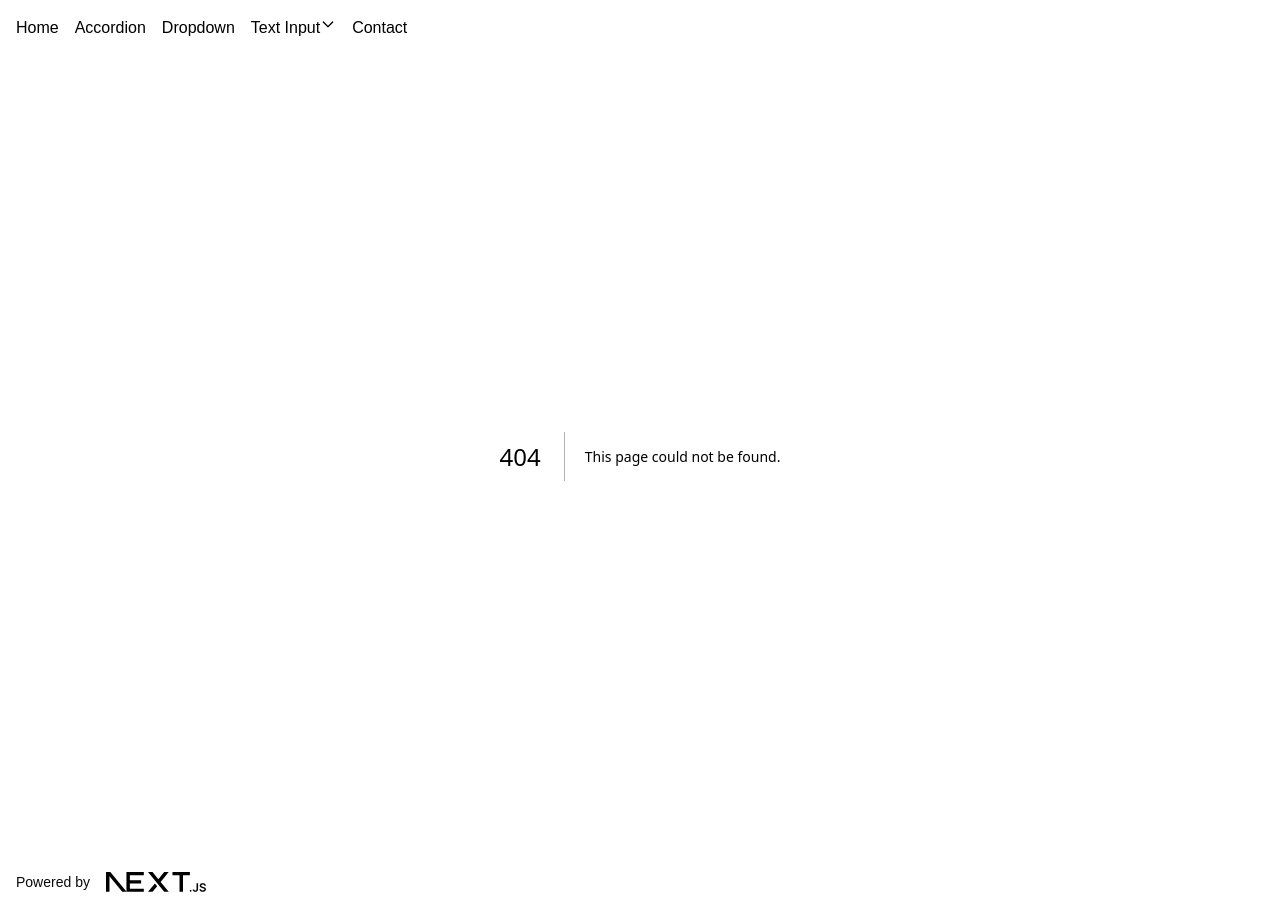
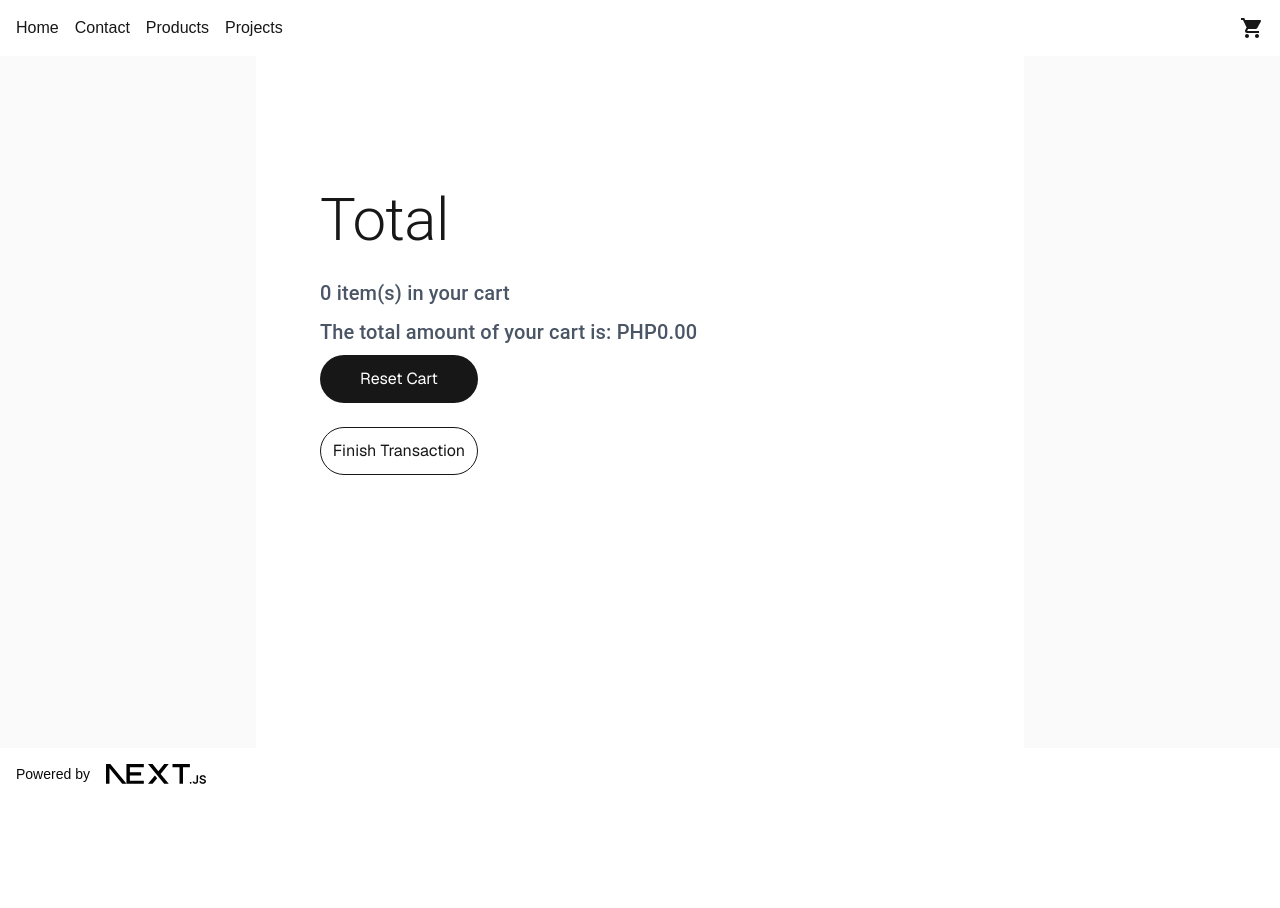
Before and after one commit to grpeteros/grpeteros-portfolio, a Next.js app: page /cart in a window 1280 px wide. Before the commit this address had no page. After the commit the page ends 800 px from the top, so only its background shows below. Built offline with nearby package versions, Linux system fonts and the light colour scheme.

Commit message:
Fixed products

```diff
--- /dev/null
+++ b/app/cart/page.tsx
@@ -0,0 +1,106 @@
+'use client';
+import { Typography } from '@mui/material';
+import Link from 'next/link';
+import { useEffect, useState } from 'react';
+
+import { useRouter } from 'next/navigation';
+import { showToast } from 'nextjs-toast-notify';
+
+export default function CartPage() {
+  const [cart, setCart] = useState<any>(null)
+  const router = useRouter()
+  useEffect(() => {
+    const cart = window.localStorage.getItem('cart');
+    setCart(cart);
+  }, []);
+  const getCart = () => {
+    let total = 0;
+    const cartData = JSON.parse(cart || '[]');
+    for (let i = 0; i < cartData.length; i++) {
+      const product = cartData[i];
+      console.log(product?.product_price);
+      total += Number(product?.product_price) * Number(product?.product_quantity);
+    }
+
+    return total.toFixed(2);
+  }
+
+  const resetCart = () => {
+    window.localStorage.setItem('cart', JSON.stringify([]));
+    location.reload();
+    showToast.info('Cart reset', {
+      duration: 4000,
+      position: "top-right",
+      transition: "bounceIn",
+      icon: '<svg xmlns="http://www.w3.org/2000/svg" width="20" height="20" viewBox="0 0 24 24" fill="none" stroke="currentColor" stroke-width="1.75" stroke-linecap="round" stroke-linejoin="round"><path d="M20 6 9 17l-5-5"/></svg>',
+      progress: true
+    });
+
+  }
+  const finishTransaction = async () => {
+    const response = await fetch(`${process.env.NEXT_PUBLIC_LOCAL_URL}:${process.env.NEXT_PUBLIC_LOCAL_PORT}/cart/finish`, {
+      method: 'POST',
+      headers: {
+        'Content-Type': 'application/json',
+      },
+      body: JSON.stringify({ cart: JSON.parse(cart || '[]') }),
+    })
+
+    if (response.ok) {
+      showToast.success(`Transaction completed successfully!`, {
+        duration: 4000, // 4 seconds
+        position: "top-right",
+        transition: "bounceIn",
+        icon: '<svg xmlns="http://www.w3.org/2000/svg" width="20" height="20" viewBox="0 0 24 24" fill="none" stroke="currentColor" stroke-width="1.75" stroke-linecap="round" stroke-linejoin="round"><path d="M20 6 9 17l-5-5"/></svg>',
+        progress: true,
+      });
+      setTimeout(() => {
+        window.localStorage.setItem('cart', JSON.stringify([]));
+        location.reload();
+      }, 4000);
+
+    }
+  }
+
+
+  return (
+    <div
+      className="flex flex-col flex-1 items-center justify-center bg-zinc-50 font-sans dark:bg-black"
+    >
+      <main className="flex flex-1 w-full max-w-3xl flex-col items-center justify-between py-32 px-16 bg-white dark:bg-black sm:items-start">
+        <div>
+
+          <Typography variant="h2" component="h1" gutterBottom>
+            Total
+          </Typography>
+
+          <Typography variant="h6" component="h2" gutterBottom className="text-gray-600 dark:text-gray-400 justify-center">
+            {JSON.parse(cart || '[]').length} item(s) in your cart
+
+          </Typography>
+          <Typography variant="h6" component="h3" gutterBottom className="text-gray-600 dark:text-gray-400 justify-center">
+            {JSON.parse(cart || '[]').map((item: any, index: number) => (
+              <div key={index}>
+                <Typography variant="h6" component="h3" gutterBottom className="text-gray-600 dark:text-gray-400 justify-center">
+                  {`${item.product_name} - PHP${item.product_price} x ${item.product_quantity} = PHP${(Number(item.product_price) * Number(item.product_quantity)).toFixed(2)}` }
+                </Typography>
+              </div>
+            ))}
+          </Typography>
+          <Typography variant="h6" component="h2" gutterBottom className="text-gray-600 dark:text-gray-400 justify-center">
+            The total amount of your cart is: PHP{getCart()}
+          </Typography>
+
+
+          <Link href='' onClick={() => { resetCart() }} className="hover:underline flex h-12 w-full items-center justify-center gap-2 rounded-full bg-foreground px-5 text-background transition-colors hover:bg-[#383838] dark:hover:bg-[#ccc] md:w-[158px]">
+            Reset Cart
+          </Link>
+
+          <Link href='' onClick={() => { finishTransaction() }} className="hover:underline flex h-12 w-full items-center justify-center gap-2 rounded-full px-2 border border-foreground my-6 transition-colors hover:bg-[#383838] dark:hover:bg-[#ccc] md:w-[158px]">
+            Finish Transaction
+          </Link>
+        </div>
+      </main>
+    </div>
+  );
+}
--- a/app/layout.tsx
+++ b/app/layout.tsx
@@ -6,6 +6,7 @@ import Image from "next/image";
 import { Geist, Geist_Mono } from "next/font/google";
 import "./globals.css";
 import Link from 'next/link'
+import ShoppingCartIcon from '@mui/icons-material/ShoppingCart';
 
 const geistSans = Geist({
   variable: "--font-geist-sans",
@@ -33,7 +34,7 @@ export default function RootLayout({
         {/* Prefetched when the link is hovered or enters the viewport */}
         <nav className="flex gap-4 p-4 ">
           <Link href="/">Home</Link>
-          <Link href="/accordion">Accordion</Link>
+          {/* <Link href="/accordion">Accordion</Link>
           <Link href="/dropdown/">Dropdown</Link>
           <div className="flex flex-row" onMouseEnter={() => setIsOpen(true)} onMouseLeave={() => setIsOpen(false)}>
             <Link className="flex flex-row" onClick={() => setIsOpen(!isOpen)} href="/text-input">Text Input
@@ -75,9 +76,15 @@ export default function RootLayout({
               </nav>
             )
             }
-          </div>
+          </div> */}
           {/* No prefetching */}
           <a href="/contact">Contact</a>
+
+          <Link href="/products">Products</Link>
+          <Link href="/projects">Projects</Link>
+          <ShoppingCartIcon className="cursor-pointer" onClick={() => { window.location.href = '/cart' }} style={{marginLeft:'auto'}} />
+
+
         </nav>
         {children}
 
--- a/app/products/[product]/page.tsx
+++ b/app/products/[product]/page.tsx
@@ -2,8 +2,9 @@
 'use client'
 import Link from 'next/link';
 import Image from 'next/image';
-import { redirect } from 'next/navigation';
 import { use, useEffect, useState } from 'react';
+import TextBoxPage from '@/app/text-input/page';
+import TextBoxCustom from '@/app/src/TextBoxCustom';
 
 
 
@@ -14,19 +15,30 @@ export default function Page({params,}: {params: Promise<{product: string}>}) {
 
 
   useEffect(() => {
-    fetch(`https://grpeteros-portfolio-be.onrender.com/products/${product}`)
+    fetch(`${process.env.NEXT_PUBLIC_LOCAL_URL}:${process.env.NEXT_PUBLIC_LOCAL_PORT}/products/${product}`)
       .then((res) => res.json())
       .then((data) => {
         let sortedData = {...data.product[0]};
         setData(sortedData)
       })
   }, [])
+
+  const addToCart = (productData:JSON) => {
+
+    window.localStorage.setItem('cart', JSON.stringify([...JSON.parse(window.localStorage.getItem('cart') || '[]'), {...productData, product_quantity: data?.product_quantity}]));
+    alert('Added to cart')
+  }
+
   return <div>
       {/* <Image src="/WebPOS.png" alt="sample image" width={200} height={200} className="rounded-full mb-4"
                 /> */}
     The price for this {data?.product_name}: {data?.product_price}
 
-    <Link href='' onClick={() => {}} className="hover:underline flex h-12 w-full items-center justify-center gap-2 rounded-full bg-foreground px-5 text-background transition-colors hover:bg-[#383838] dark:hover:bg-[#ccc] md:w-[158px]">
+    <TextBoxCustom filled={true} setFilledValue={(value: any) => setData({...data, product_quantity: value})} label="Quantity"
+    // setFilledValue={(value: any) => console.log('Filled value:', value)}
+    setStandardValue={(value: any) => console.log('Standard value:', value)} />
+
+    <Link href='' onClick={() => {addToCart(data)}} className="hover:underline flex h-12 w-full items-center justify-center gap-2 rounded-full bg-foreground px-5 text-background transition-colors hover:bg-[#383838] dark:hover:bg-[#ccc] md:w-[158px]">
       Add to cart
     </Link>
 
--- /dev/null
+++ b/app/products/page.tsx
@@ -0,0 +1,75 @@
+'use client';
+import Table from '@mui/material/Table';
+import TableBody from '@mui/material/TableBody';
+import TableCell from '@mui/material/TableCell';
+import TableContainer from '@mui/material/TableContainer';
+import TableHead from '@mui/material/TableHead';
+import TableRow from '@mui/material/TableRow';
+import Paper from '@mui/material/Paper';
+import Link from 'next/link';
+import { useEffect, useState } from 'react';
+
+function createData(
+  name: string,
+  calories: number,
+  fat: number,
+  carbs: number,
+  protein: number,
+) {
+  return { name, calories, fat, carbs, protein };
+}
+
+
+
+
+export default function BasicTable() {
+
+  const [data, setData] = useState<any>(null)
+
+  useEffect(() => {
+    fetch(`${process.env.NEXT_PUBLIC_LOCAL_URL}:${process.env.NEXT_PUBLIC_LOCAL_PORT}/products/`)
+      .then((res) => res.json())
+      .then((data) => {
+        // let sortedData = { };
+        console.log(data)
+        setData(data?.products)
+      })
+  }, [])
+
+
+
+  return (
+    <TableContainer component={Paper}>
+      <Table sx={{ minWidth: 650 }} aria-label="simple table">
+        <TableHead>
+          <TableRow>
+            <TableCell>Product Name</TableCell>
+            {/* <TableCell align="right"></TableCell> */}
+            {/* <TableCell align="right">Fat&nbsp;(g)</TableCell> */}
+            {/* <TableCell align="right">Carbs&nbsp;(g)</TableCell> */}
+            {/* <TableCell align="right">Protein&nbsp;(g)</TableCell> */}
+          </TableRow>
+        </TableHead>
+        <TableBody>
+          {data?.map((row: any) => (
+            <TableRow
+              key={row.product_name}
+              sx={{ '&:last-child td, &:last-child th': { border: 0 } }}
+            >
+              <TableCell component="th" scope="row">
+                <Link href={`/products/${row.product_name}`} className="hover:underline">
+                  {row.product_name}
+
+                </Link>
+              </TableCell>
+              {/* <TableCell align="right">{row.calories}</TableCell>
+              <TableCell align="right">{row.fat}</TableCell>
+              <TableCell align="right">{row.carbs}</TableCell>
+              <TableCell align="right">{row.protein}</TableCell> */}
+            </TableRow>
+          ))}
+        </TableBody>
+      </Table>
+    </TableContainer>
+  );
+}
--- a/app/projects/page.tsx
+++ b/app/projects/page.tsx
@@ -9,7 +9,7 @@ export default function ProjectsPage() {
   const [isLoading, setLoading] = useState(true)
 
   useEffect(() => {
-    fetch('https://grpeteros-portfolio-be.onrender.com/projects')
+    fetch(`${process.env.NEXT_PUBLIC_LOCAL_URL}:${process.env.NEXT_PUBLIC_LOCAL_PORT}/projects`)
       .then((res) => res.json())
       .then((data) => {
         let sortedData = data.projects.sort((a: any, b: any) => b.id - a.id);
--- a/app/src/TextBoxCustom.tsx
+++ b/app/src/TextBoxCustom.tsx
@@ -9,20 +9,26 @@ export default function BasicTextFields(props: any) {
   return (
     <div>
       <Typography component="h2">
-        Text Input
+        {props.label}
       </Typography>
       <Box
         component="form"
         sx={{ '& > :not(style)': { m: 1, width: '25ch' } }}
         noValidate
         autoComplete="off"
-        className="bg-white p-5 border border-radius-xs"
+        className="bg-white border border-radius-xs"
 
          style={{ borderRadius: '5px' }}
       >
-        <TextField id="outlined-basic" label="Outlined" variant="outlined" onChange={(event) => props.setOutlinedValue(event.target.value)} />
-        <TextField id="filled-basic" label="Filled" variant="filled" onChange={(event) => props.setFilledValue(event.target.value)} />
-        <TextField id="standard-basic" label="Standard" variant="standard" onChange={(event) => props.setStandardValue(event.target.value)} />
+        {props.outlined && (
+          <TextField id="outlined-basic" label={props.label} variant="outlined" onChange={(event) => props.setOutlinedValue(event.target.value)} />
+        )}
+        {props.filled && (
+          <TextField id="filled-basic" label={props.label} variant="filled" onChange={(event) => props.setFilledValue(event.target.value)} />
+        )}
+        {props.standard && (
+          <TextField id="standard-basic" label={props.label} variant="standard" onChange={(event) => props.setStandardValue(event.target.value)} />
+        )}
       </Box>
     </div>
 
```
Lines whose indentation alone changed are shown as unchanged.
